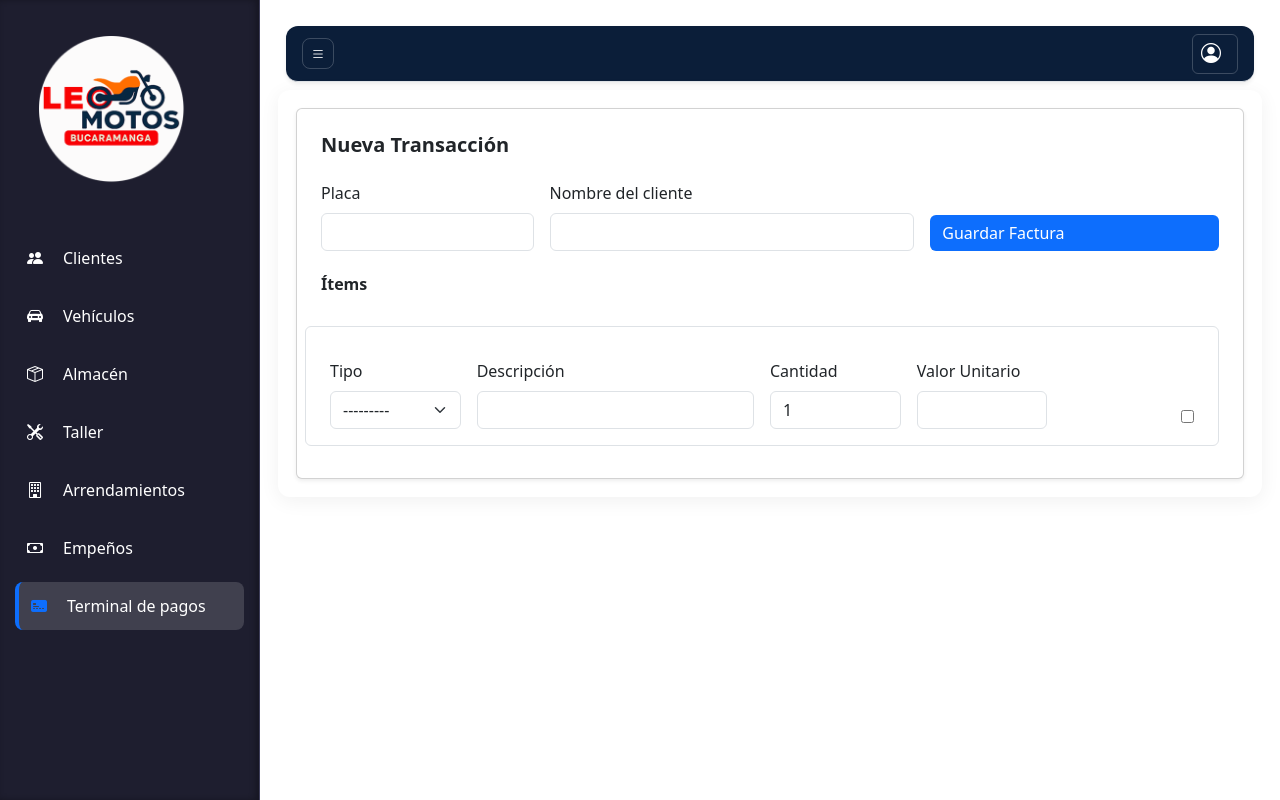
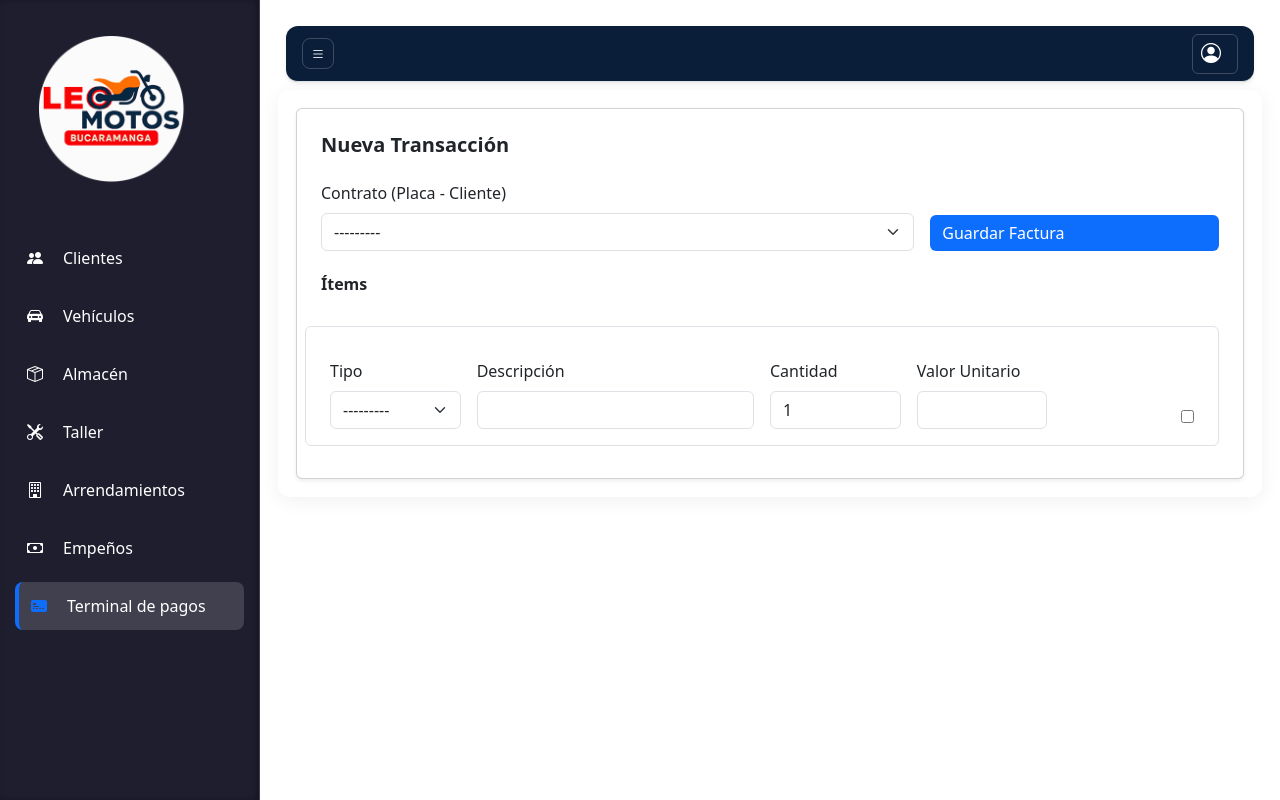
Before and after one commit to Xulian7/metro_project, a Django app: page /terminal_pagos/ in a window 1280 px wide. Run offline with Django 5.2, Linux system fonts and the light colour scheme; data that the repository does not hold is empty; some libraries are stand-ins or nearby versions.

Commit message:
App Terminal

```diff
--- a/terminal_pagos/forms.py
+++ b/terminal_pagos/forms.py
@@ -1,12 +1,26 @@
 from django import forms
 from django.forms import inlineformset_factory
 from .models import Factura, ItemFactura
+from arrendamientos.models import Contrato
+
 
 
 class FacturaForm(forms.ModelForm):
     class Meta:
         model = Factura
-        fields = ["placa", "nombre_cliente"]
+        fields = ["contrato"]
+
+    def __init__(self, *args, **kwargs):
+        super().__init__(*args, **kwargs)
+
+        self.fields["contrato"].queryset = Contrato.objects.select_related(
+            "vehiculo", "cliente"
+        )
+
+        self.fields["contrato"].label_from_instance = (
+            lambda obj: f"{obj.vehiculo.placa} — {obj.cliente.nombre}"
+        )
+
 
 
 class ItemFacturaForm(forms.ModelForm):
--- a/terminal_pagos/models.py
+++ b/terminal_pagos/models.py
@@ -1,5 +1,7 @@
 from django.db import models
 
+
+from arrendamientos.models import Contrato
 
 class Factura(models.Model):
     ESTADOS = (
@@ -8,15 +10,18 @@ class Factura(models.Model):
         ("anulada", "Anulada"),
     )
 
-    placa = models.CharField(max_length=20, blank=True, null=True)
-    nombre_cliente = models.CharField(max_length=150, blank=True, null=True)
+    contrato = models.ForeignKey(
+        Contrato,
+        on_delete=models.PROTECT,
+        related_name="facturas"
+    )
 
     fecha = models.DateTimeField(auto_now_add=True)
     estado = models.CharField(max_length=20, choices=ESTADOS, default="borrador")
 
     total = models.DecimalField(
         max_digits=12, decimal_places=2, default=0
-    )  # calculado luego
+    )
 
     def __str__(self):
         return f"Factura #{self.id} - {self.fecha.date()}"
--- a/terminal_pagos/templates/terminal_pagos/terminal_pagos.html
+++ b/terminal_pagos/templates/terminal_pagos/terminal_pagos.html
@@ -12,16 +12,11 @@
     {% csrf_token %}
 
     <!-- ========================= -->
-    <!-- Datos del cliente -->
+    <!-- Contrato -->
     <!-- ========================= -->
-    <div class="col-md-3">
-      <label class="form-label">Placa</label>
-      {{ factura_form.placa|add_class:"form-control" }}
-    </div>
-
-    <div class="col-md-5">
-      <label class="form-label">Nombre del cliente</label>
-      {{ factura_form.nombre_cliente|add_class:"form-control" }}
+    <div class="col-md-8">
+      <label class="form-label">Contrato (Placa - Cliente)</label>
+      {{ factura_form.contrato|add_class:"form-select" }}
     </div>
 
     <div class="col-md-4 d-flex align-items-end justify-content-end">
```
Also changed, not shown: terminal_pagos/migrations/0001_initial.py.
